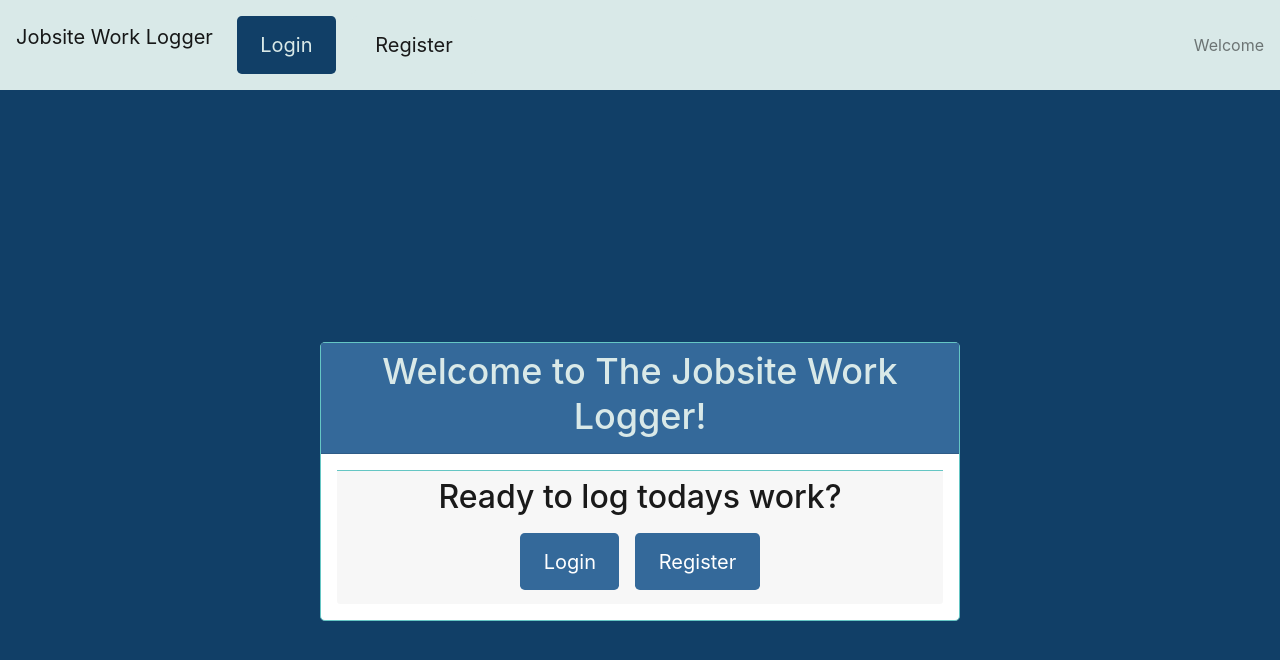
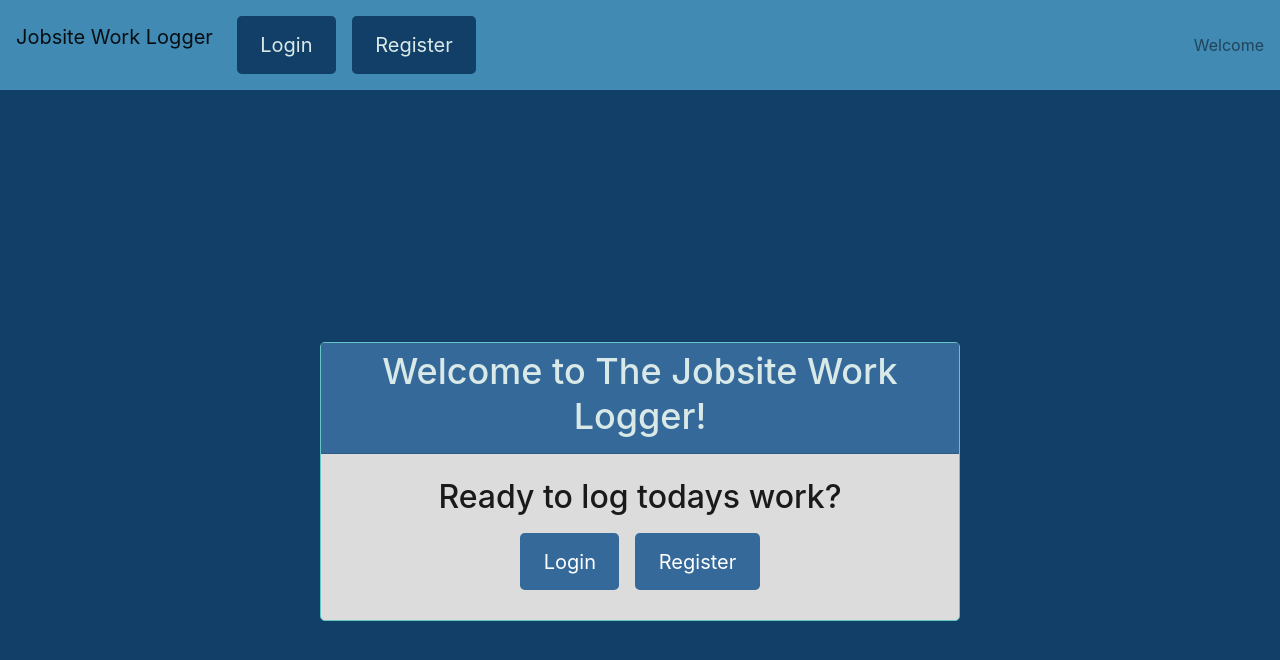
Before and after one commit to JLewis1995/JS-Work-Logger, a React (Create React App) app in the folder client/: page / in a window 1280 px wide. Shown: the top 660 px of the page. Built offline with nearby package versions, Linux system fonts and the light colour scheme; no server answers.

Commit message:
updated css

```diff
--- a/client/src/Nav.js
+++ b/client/src/Nav.js
@@ -62,7 +62,7 @@ const Nav = () => {
                 </Link>
               </li>
               <li>
-                <Link className="btn btn-lg btn-light m-2" to="/register">
+                <Link className="btn btn-lg btn-primary m-2" to="/register">
                   Register
                 </Link>
               </li>
--- a/client/src/components/PreviousLog.js
+++ b/client/src/components/PreviousLog.js
@@ -11,10 +11,10 @@ const PreviousLogs = ({ logs }) => {
           // Card to display each previous work log
           <div className="card mb-3">
             <div className="card-body bg-light p-2">
-              <span className="p-3">Name: {log.name}</span>
-              <span className="p-3">Role: {log.role}</span>
-              <span className="p-3">Hours Worked: {log.hours_worked}</span>
-              <span className="p-3">Job Site: {log.job_site}</span>
+              <span className="p-3 text-white">Name: {log.name}</span>
+              <span className="p-3 text-white">Role: {log.role}</span>
+              <span className="p-3 text-white">Hours Worked: {log.hours_worked}</span>
+              <span className="p-3 text-white">Job Site: {log.job_site}</span>
             </div>
           </div>
         ))}
--- a/client/src/index.css
+++ b/client/src/index.css
@@ -935,7 +935,7 @@ a:hover {
 }
 
 .bg-light {
-  background-color: #d9e9e8 !important;
+  background-color: #408ab4 !important;
 }
 
 .bg-dark {
@@ -943,7 +943,7 @@ a:hover {
 }
 
 .bg-white {
-  background-color: #ffffff !important;
+  background-color: #DCDCDC !important;
 }
 
 .bg-black {
@@ -1102,7 +1102,8 @@ a:hover {
 }
 
 .card .card-footer {
-  border-top: 1px solid #65c6c4;
+  border-top: 1px solid #DCDCDC;
+  background-color: #DCDCDC;
   padding: 0.375rem;
 }
 
@@ -1159,7 +1160,7 @@ form .form-input {
   width: 100%;
   padding: 0.75rem;
   color: #1a1a1a;
-  background-color: #ffffff;
+  background-color: #DCDCDC;
   margin: 0.625rem 0;
   font-size: 1.2rem;
   border: 1px solid #484848;
```
